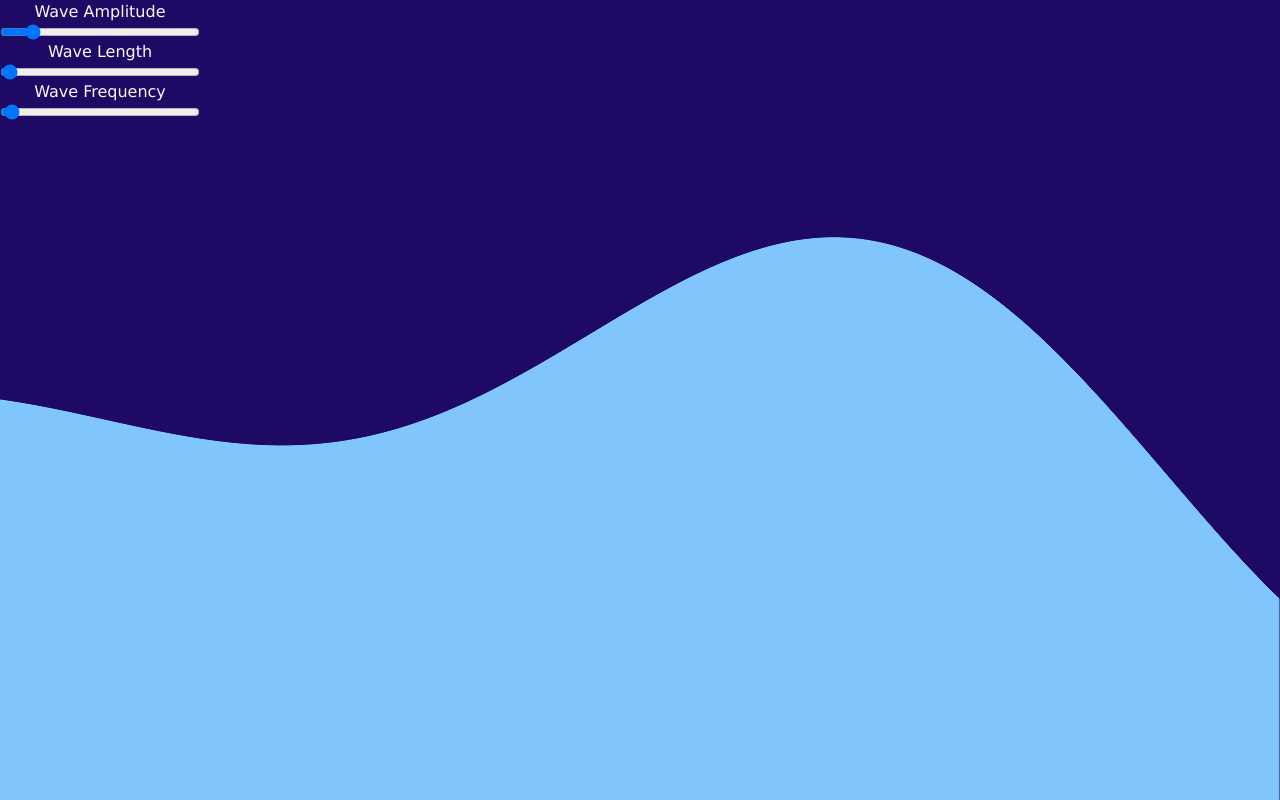
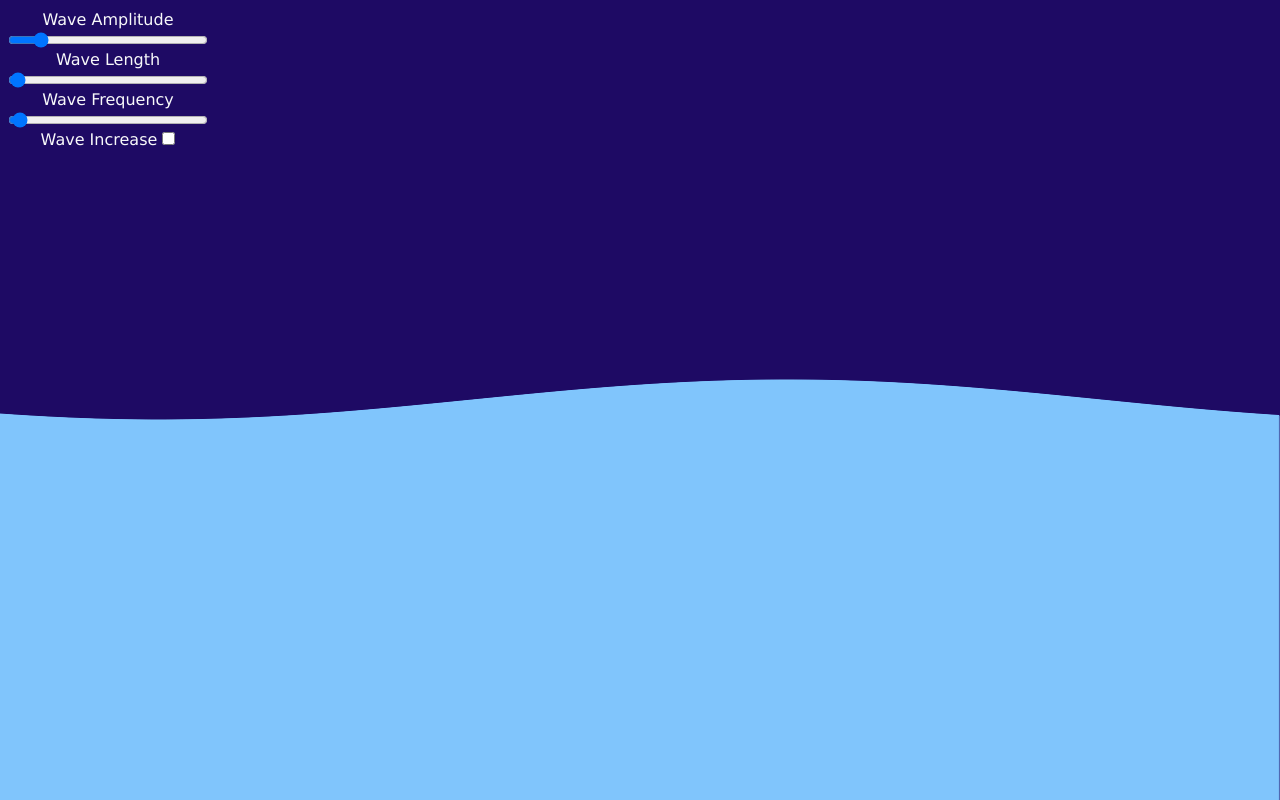
Before and after one commit to LaloFl/waves-js, a website: page src/index.html in a window 1280 px wide. Drawn offline with nearby package versions, Linux system fonts and the light colour scheme; animation ran at ten frames a second.

Commit message:
added wave increase control

```diff
--- a/src/canvas.js
+++ b/src/canvas.js
@@ -1,8 +1,10 @@
+//get canvas context and resize window
 let canvas = document.getElementById('canvas');
 canvas.width = window.innerWidth;
 canvas.height = window.innerHeight;
 let c = canvas.getContext('2d');
 
+//vars
 let x, y;
 let amp = 20;
 let wLength = 0.005;
@@ -27,11 +29,28 @@ rangeFreq.max = 400;
 rangeLength.step = 0.1;
 rangeFreq.defaultValue = transferFreq * 100;
 
+const rangeIncrease = document.getElementById("rangeIncrease");
+rangeIncrease.min = 0;
+rangeIncrease.max = 500;
+rangeIncrease.step = 5;
+rangeIncrease.defaultValue = 100;
+
+//checkboxes
+const checkIncrease = document.getElementById("checkIncrease");
+checkIncrease.defaultChecked = false;
+
+//event listeners
 window.addEventListener('resize', () => {
     canvas.width = window.innerWidth;
     canvas.height = window.innerHeight;
-})
+});
 
+rangeIncrease.hidden = true;
+checkIncrease.addEventListener('click', () => {
+    rangeIncrease.hidden = !rangeIncrease.hidden;
+});
+
+//custom functions
 function drawLine(x, y, endX, endY) {
     c.beginPath();
     c.moveTo(x, y);
@@ -40,8 +59,8 @@ function drawLine(x, y, endX, endY) {
     c.closePath();
 }
 
+//setup and draw () => {}
 function setup() {
-
 
     window.requestAnimationFrame(draw);
 }
@@ -55,17 +74,23 @@ function draw() {
     for(let i = 0; i < canvas.width; i++) {
         c.strokeStyle = 'rgba(130, 200, 255)';
 
+        let nextPointY = checkIncrease.checked ?
+        (canvas.height / 2) +
+        Math.sin(-i*(parseFloat(rangeLength.value)/100) + transfer) *
+        parseInt(rangeAmp.value) * i/parseFloat(rangeIncrease.value)
+        :
+        (canvas.height / 2) +
+        Math.sin(-i*(parseFloat(rangeLength.value)/100) + transfer) *
+        parseInt(rangeAmp.value)
+        ;
+
         c.lineTo(
             i,
-            (canvas.height / 2) +
-            Math.sin(-i*(parseFloat(rangeLength.value)/100) + transfer) *
-            parseInt(rangeAmp.value) * i/100);
+            nextPointY);
         c.stroke();
         drawLine(
             i,
-            (canvas.height / 2) +
-            Math.sin(-i*(parseFloat(rangeLength.value)/100) + transfer) *
-            parseInt(rangeAmp.value) * i/100,
+            nextPointY,
             i,
             canvas.height)
     }
@@ -76,4 +101,5 @@ function draw() {
     window.requestAnimationFrame(draw);
 }
 
+//draw execution
 setup();
--- a/src/index.html
+++ b/src/index.html
@@ -7,17 +7,21 @@
     <meta charset="UTF-8">
     <meta http-equiv="X-UA-Compatible" content="IE=edge">
     <meta name="viewport" content="width=device-width, initial-scale=1.0">
-    <title>Document</title>
+    <title>Canvas Waves</title>
 </head>
 <body>
     <div class="content">
-        <div class="d-flex flex-column justify-content-center w-25 text-light text-center">
+        <div class="d-flex flex-column m-2 justify-content-center w-25 text-light text-center">
             Wave Amplitude
             <input type="range" name="Wave Amplitude" id="rangeAmp" />
             Wave Length
             <input type="range" name="Wave Length" id="rangeLength" />
             Wave Frequency
             <input type="range" name="Wave Frequency" id="rangeFreq" />
+            <div class="align-middle">
+                Wave Increase <input type="checkbox" name="Wave Increase Check" id="checkIncrease">
+            </div>
+            <input type="range" name="Wave Increase" id="rangeIncrease" />
         </div>
     </div>
     <canvas id='canvas'></canvas>
```
